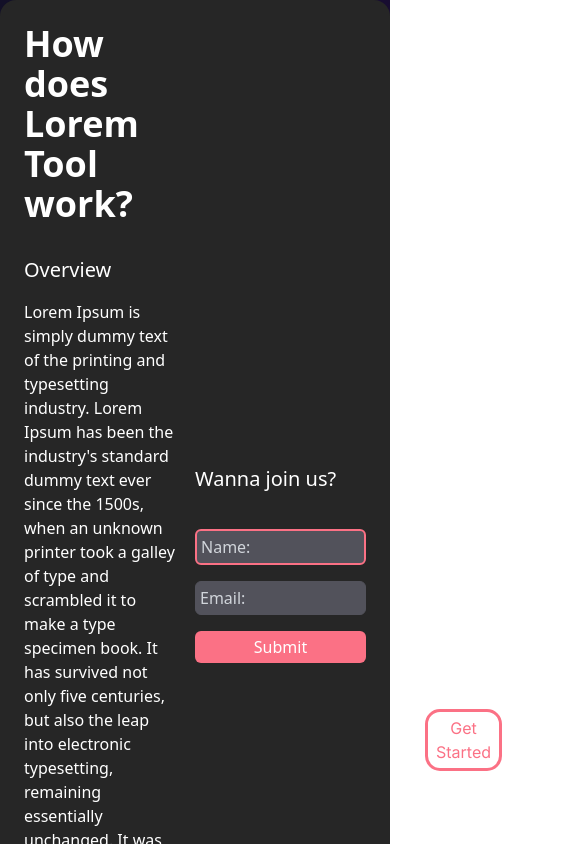
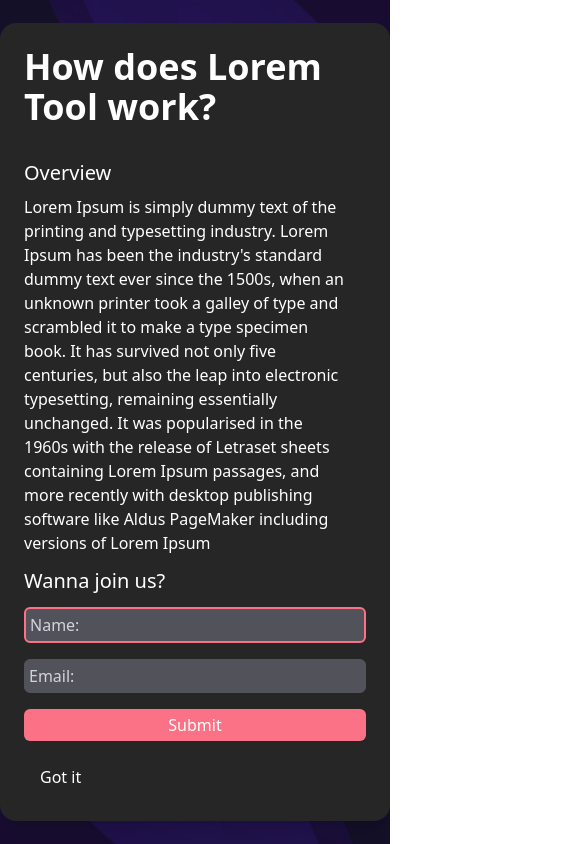
Before and after one commit to amirreza437/SinglePage, a React (Create React App) app: page / in a window 390 px wide. Shown: the top 844 px of the page, 585 px wide, since content can reach past the window. Built offline with nearby package versions, Linux system fonts and the light colour scheme.

Commit message:
Make it responsive for mobile

```diff
--- a/src/Components/HModal.js
+++ b/src/Components/HModal.js
@@ -57,14 +57,14 @@ export default function MyModal() {
                 leaveTo="opacity-0 scale-95"
               >
                 <Dialog.Panel className="w-[800px] transform overflow-hidden rounded-2xl bg-neutral-800 p-6 text-left align-middle shadow-xl transition-all">
-                  <div className='grid grid-cols-2 items-center'>
-                    <div className='text-white space-y-4 mr-5'>
+                  <div className='grid md:grid-cols-2 items-center'>
+                    <div className='text-white space-y-2 md:space-y-4 mr-5'>
                       <h2 className='text-4xl font-semibold mb-8'>How does Lorem Tool work?</h2>
                       <h4 className='text-xl'>Overview</h4>
                       <p>Lorem Ipsum is simply dummy text of the printing and typesetting industry. Lorem Ipsum has been the industry's standard dummy text ever since the 1500s, when an unknown printer took a galley of type and scrambled it to make a type specimen book. It has survived not only five centuries, but also the leap into electronic typesetting, remaining essentially unchanged. It was popularised in the 1960s with the release of Letraset sheets containing Lorem Ipsum passages, and more recently with desktop publishing software like Aldus PageMaker including versions of Lorem Ipsum</p>
                     </div>
                     <div>
-                      <p className='text-white text-xl -translate-y-9'>Wanna join us?</p>
+                      <p className='text-white mt-6 md:mt-0 text-xl -translate-y-3 md:-translate-y-9'>Wanna join us?</p>
                       <form className='space-y-4 text-center flex flex-col' method='GET' action="#">
                         <input className='bg-zinc-600 text-gray-300 border border-zinc-600 rounded-md focus:outline-none focus:border-rose-400 focus:border-2 placeholder-gray-300 p-1' placeholder='Name: ' />
                         <input className='bg-zinc-600 text-gray-300 border border-zinc-600 rounded-md focus:outline-none focus:border-rose-400 focus:border-2 placeholder-gray-300 p-1' placeholder='Email: ' />
--- a/src/Layouts/Page.js
+++ b/src/Layouts/Page.js
@@ -50,15 +50,15 @@ function Page() {
         <>
             <div className='h-screen' style={style} ref={homeRef} id='home'>
                 {/* Header */}
-                <div className="bg-indigo-800 rounded-lg mr-32 ml-32 translate-y-8">
-                    <div className="grid grid-cols-3 text-white p-7 items-center">
-                        <div className="flex items-center">
+                <div className="bg-indigo-800 rounded-lg md:mr-32 md:ml-32 translate-y-8">
+                    <div className="grid md:grid-cols-3 text-white p-7 items-center">
+                        <div className="hidden md:flex items-center">
                             <h2 className="text-4xl font-bold order-1 ml-1"><a>Lorem</a></h2>
                             <svg xmlns="http://www.w3.org/2000/svg" fill="none" viewBox="0 0 24 24" strokeWidth={1.5} stroke="currentColor" className="w-6 h-6 mt-1 text-rose-400">
                                 <path strokeLinecap="round" strokeLinejoin="round" d="m20.893 13.393-1.135-1.135a2.252 2.252 0 0 1-.421-.585l-1.08-2.16a.414.414 0 0 0-.663-.107.827.827 0 0 1-.812.21l-1.273-.363a.89.89 0 0 0-.738 1.595l.587.39c.59.395.674 1.23.172 1.732l-.2.2c-.212.212-.33.498-.33.796v.41c0 .409-.11.809-.32 1.158l-1.315 2.191a2.11 2.11 0 0 1-1.81 1.025 1.055 1.055 0 0 1-1.055-1.055v-1.172c0-.92-.56-1.747-1.414-2.089l-.655-.261a2.25 2.25 0 0 1-1.383-2.46l.007-.042a2.25 2.25 0 0 1 .29-.787l.09-.15a2.25 2.25 0 0 1 2.37-1.048l1.178.236a1.125 1.125 0 0 0 1.302-.795l.208-.73a1.125 1.125 0 0 0-.578-1.315l-.665-.332-.091.091a2.25 2.25 0 0 1-1.591.659h-.18c-.249 0-.487.1-.662.274a.931.931 0 0 1-1.458-1.137l1.411-2.353a2.25 2.25 0 0 0 .286-.76m11.928 9.869A9 9 0 0 0 8.965 3.525m11.928 9.868A9 9 0 1 1 8.965 3.525" />
                             </svg>
                         </div>
-                        <ul className="flex space-x-6">
+                        <ul className="flex space-x-6 mx-6 md:mx-0">
                             <li className="hover:text-rose-400 hover:underline hover:decoration-rose-400 hover:underline-offset-4"><a className="cursor-pointer" onClick={() => {
                                 homeRef.current?.scrollIntoView({
                                     behavior: 'smooth'
@@ -81,7 +81,7 @@ function Page() {
                             }}>Contact</a></li>
                         </ul>
                         <div>
-                            <ul className="flex space-x-6 justify-end">
+                            <ul className="flex space-x-2 md:space-x-6 mt-8 md:mt-0 md:justify-end mx-24 md:mx-0">
                                 <li>
                                     <Link to="/free" className="bg-rose-400 p-2 rounded-lg hover:bg-white hover:text-rose-400 hover:scale-105 duration-150 ease-in-out">Try Lorem Free!</Link>
                                 </li>
@@ -93,10 +93,10 @@ function Page() {
                     </div>
                 </div>
                 {/* Hero Section */}
-                <div className='ml-80 mt-60 text-white'>
+                <div className='mt-56 mx-5 md:ml-80 md:mt-60 text-white'>
                     <p className='text-8xl'>Ui Design</p>
-                    <p className='text-lg font-extralight ml-10'>Design your webApp with us</p>
-                    <button className='text-rose-400 outline outline-rose-400 outline-offset-4 hover:bg-rose-400 hover:text-white duration-300 ease-in-out rounded-lg ml-28 mt-4 px-1'>Get Started</button>
+                    <p className='text-lg font-extralight mx-24 mt-5 md:mt-0 md:ml-10'>Design your webApp with us</p>
+                    <button className='text-rose-400 outline outline-rose-400 outline-offset-4 hover:bg-rose-400 hover:text-white duration-300 ease-in-out rounded-lg md:ml-28 md:mt-4 mx-40 mt-5 px-1'>Get Started</button>
                 </div>
             </div>
             <div className="mt-10">
@@ -113,7 +113,7 @@ function Page() {
                 </div>
                 <div className='bg-zinc-800 text-white text-center mt-28 py-14'>
                     <h3 className='text-3xl font-light'>OUR CLIENTS</h3>
-                    <div className='grid grid-cols-6 ml-40 mr-40 mt-20 gap-2'>
+                    <div className='grid grid-cols-2 md:grid-cols-6 mx-10 md:mx-40 mt-20 gap-2'>
                     <img className='hover:scale-110 duration-150 ease-in-out' src={microsoft} />
                     <img className='hover:scale-110 duration-150 ease-in-out' src={bmw} />
                     <img className='hover:scale-110 duration-150 ease-in-out' src={crt} />
@@ -133,43 +133,43 @@ function Page() {
                     <div className='w-[170px]'>
                         <div className='text-white bg-black text-center py-3'>ABOUT US</div>
                     </div>
-                    <div className='text-center mx-40 mt-10'>
+                    <div className='text-center mx-6 md:mx-40 mt-10'>
                         <p className='text-5xl'><span className='font-extrabold text-rose-400'>Lorem Ui</span> is an award winning design and development studio in Tehran.</p>
                     </div>
-                    <div className='grid grid-cols-4 divide-solid divide-x gap-x-2 divide-black mx-40 mt-20'>
+                    <div className='grid md:grid-cols-4 md:divide-solid md:divide-x gap-y-10 md:gap-x-2 divide-black mx-40 mt-20'>
                         <div>
-                            <div className='space-y-6'>
+                            <div className='md:space-y-6'>
                                 <h4 className='font-bold'>FOUNDED</h4>
                                 <span className='text-6xl'>2008</span>
                                 <p className='font-light'>We can't believe it either. Where does the time go?</p>
                             </div>
                         </div>
                         <div>
-                            <div className='ml-4 space-y-6'>
+                            <div className='md:ml-4 md:space-y-6'>
                                 <h4 className='font-bold'>SUCCESSFUL PROJECTS</h4>
                                 <span className='text-6xl'>68</span>
                                 <p className='font-light'>And these are just the big ones! Add a dozen or so open source projects and countless smaller jobs.</p>
                             </div>
                         </div>
                         <div>
-                            <div className='ml-4 space-y-6'>
+                            <div className='md:ml-4 md:space-y-6'>
                                 <h4 className='font-bold'>VIEWS</h4>
                                 <span className='text-6xl'>90M+</span>
                                 <p className='font-light'>That's what the analytics tell us... our projects have delighted over 90 million people!</p>
                             </div>
                         </div>
                         <div>
-                            <div className='ml-4 space-y-6'>
-                                <h4 className='font-bold'>TE  STING DEVICES</h4>
+                            <div className='md:ml-4 md:space-y-6'>
+                                <h4 className='font-bold'>TESTING DEVICES</h4>
                                 <span className='text-6xl'>8</span>
                                 <p className='font-light'>That's the number of testing devices on my desk right now. We're pretty thorough.</p>
                             </div>
                         </div>
                     </div>
-                    <div className='flex justify-center items-center text-7xl font-extrabold mt-28'>
+                    <div className='flex justify-center items-center text-7xl font-extrabold md:mx-0 mt-28 border-t-4 py-10 md:py-0 border-t-red-400 md:border-0'>
                         FAQ
                     </div>
-                    <div className='mx-64 mt-20'>
+                    <div className='mx-20 mt-20 md:mx-64 md:mt-20'>
                         <ul className='space-y-14'>
                             <li className='space-y-2'>
                                 <h4 className='text-2xl font-bold'>What are your areas of expertise?</h4>
@@ -199,12 +199,12 @@ function Page() {
                                 <h3 className='text-white text-6xl font-bold'>Say Hello</h3>
                             </div>
                             <div className='flex justify-center'>
-                                <form className='bg-zinc-800 w-2/4 rounded-lg grid place-items-center gap-4 mt-20 p-5'>
+                                <form className='bg-zinc-800 md:w-2/4 md:rounded-lg grid place-items-center gap-4 mt-20 p-5'>
                                     <h3 className='text-white text-3xl font-bold'>Contact Form</h3>
                                     <p className='text-white text-sm font-light'>We would appreiciate your comments and views</p>
-                                    <input className='mt-10 border p-2 w-1/3 rounded-lg shadow-sm placeholder-slate-400 focus:outline-none focus:border-rose-400 focus:ring-rose-400 focus:ring-2' placeholder='From:'/>
-                                    <input className='border p-2 w-1/3 rounded-lg shadow-sm placeholder-slate-400 focus:outline-none focus:border-rose-400 focus:ring-rose-400 focus:ring-2' placeholder='Email:'/>
-                                    <textarea className='p-3 rounded-lg resize-none placeholder-slate-400 focus:outline-none focus:border-rose-400 focus:ring-rose-400 focus:ring-2' placeholder='Any Thoughts? ' rows='10' cols='50'></textarea>
+                                    <input className='mt-10 border p-2 md:w-1/3 rounded-lg shadow-sm placeholder-slate-400 focus:outline-none focus:border-rose-400 focus:ring-rose-400 focus:ring-2' placeholder='From:'/>
+                                    <input className='border p-2 md:w-1/3 rounded-lg shadow-sm placeholder-slate-400 focus:outline-none focus:border-rose-400 focus:ring-rose-400 focus:ring-2' placeholder='Email:'/>
+                                    <textarea className='p-1 md:p-3 rounded-lg resize-none placeholder-slate-400 focus:outline-none focus:border-rose-400 focus:ring-rose-400 focus:ring-2' placeholder='Any Thoughts? ' rows='10' cols='50'></textarea>
                                     <button className='text-white underline decoration-white underline-offset-4 hover:underline-offset-8 duration-150 text-lg'>Send</button>
                                 </form>
                             </div>
@@ -212,7 +212,7 @@ function Page() {
                     </div>
                     {/* Footer */}
                     <div className='bg-zinc-800 text-white'>
-                        <div className=' grid grid-cols-3 gap-10 mx-52'>
+                        <div className='grid md:grid-cols-3 gap-4 md:gap-10 mx-10 md:mx-52'>
                             <ul className='mt-10'>
                                 <li>
                                     <h5 className='font-bold text-sm'>CONTACT</h5>
@@ -255,7 +255,7 @@ function Page() {
                                 </li>
                             </ul>
                             <div>
-                                <img src={hamester} className='w-28 -translate-y-32'/>
+                                <img src={hamester} className='w-28 mx-32 md:mx-0 md:-translate-y-32'/>
                             </div>
                         </div>
                     </div>
--- a/src/Routes/Free.js
+++ b/src/Routes/Free.js
@@ -12,8 +12,8 @@ function Free() {
 
     return (
         <div className='h-screen' style={style}>
-            <div className='mx-36 translate-y-20'>
-                <div className='grid grid-cols-3 gap-6'>
+            <div className='bg-rose-400 md:bg-transparent p-8 md:p-0 md:mx-36 md:translate-y-20'>
+                <div className='grid md:grid-cols-3 gap-y-10 md:gap-6'>
                     <div className='bg-zinc-800 text-white rounded-3xl p-10 space-y-5'>
                         <h3 className='text-xl font-bold'>Freelancer</h3>
                         <p className='text-gray-300 font-light'>The essentials to provide your best work for clients.</p>
```
